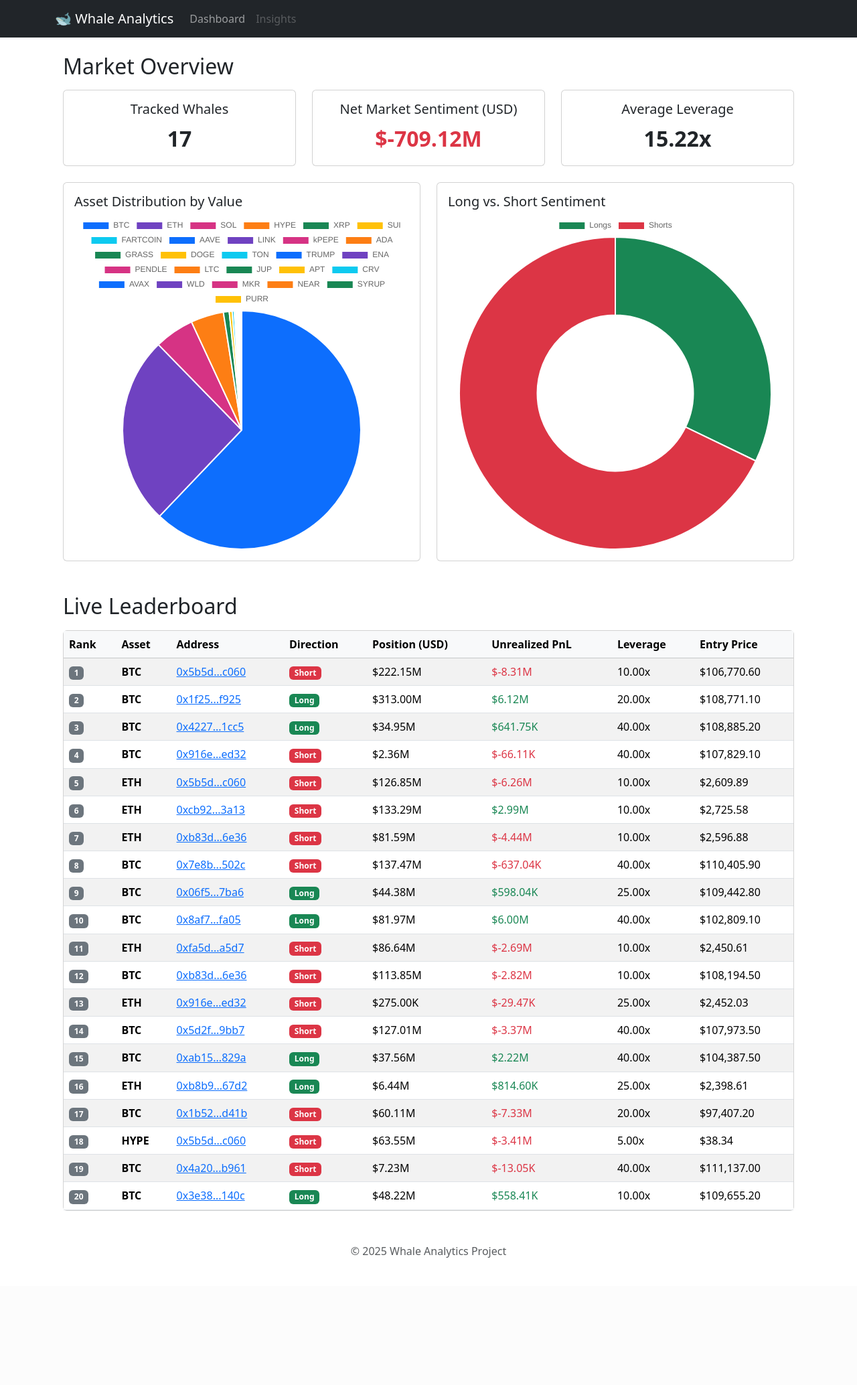
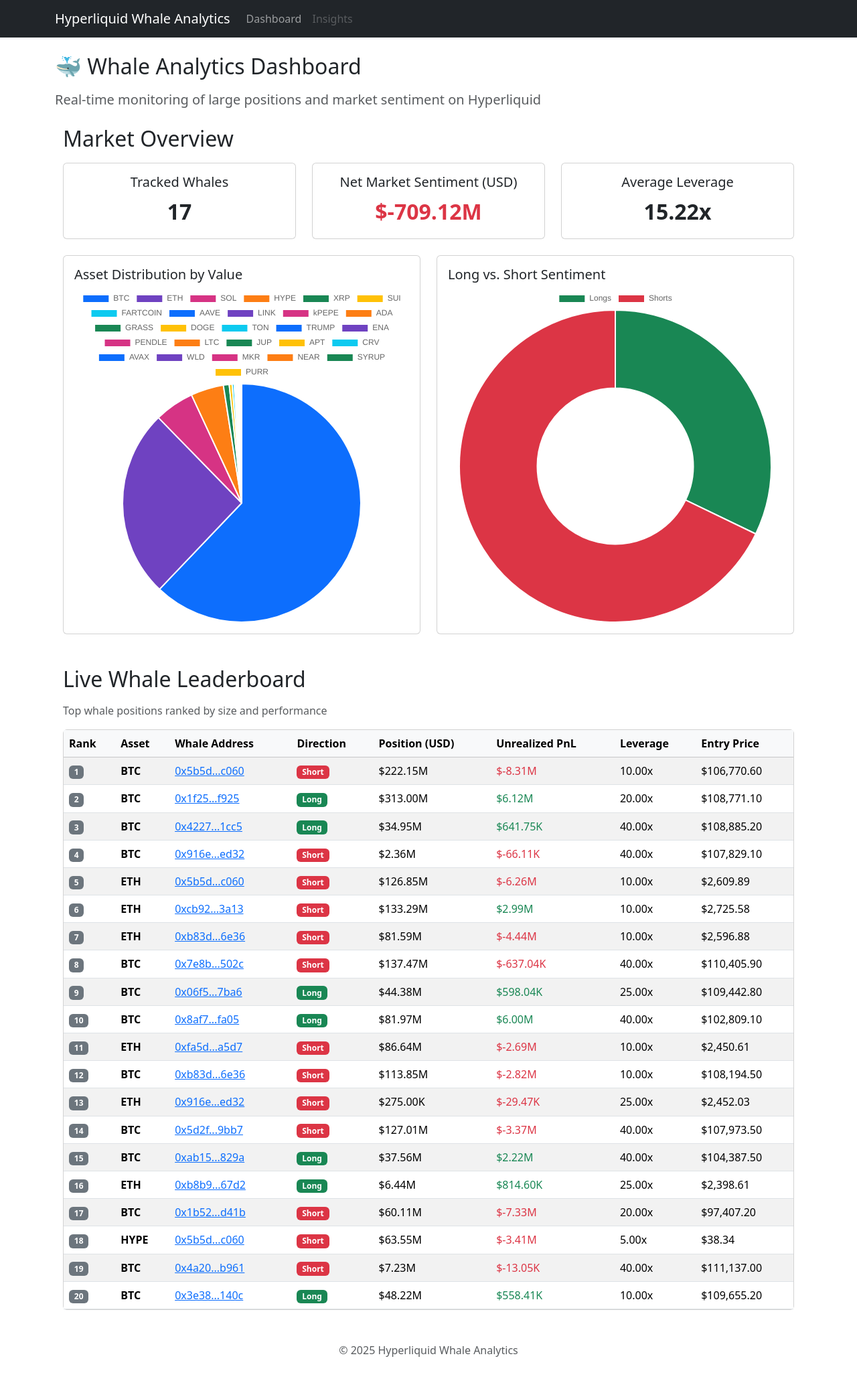
Before and after one commit to kkter/Hyperliquid_Whale_Analytics, a Flask app: page / in a window 1280 px wide. Shown: the whole page at 67% size. Before the commit the page ends 1878 px from the top, so only its background shows below. Run offline with Flask 3, Linux system fonts and the light colour scheme; data comes from the database, SQL or seed files in the repository.

Commit message:
SEO Optimization

```diff
--- a/app.py
+++ b/app.py
@@ -1,5 +1,5 @@
 import sqlite3
-from flask import Flask, render_template, jsonify
+from flask import Flask, render_template, jsonify, request
 
 app = Flask(__name__)
 DATABASE_FILE = 'data/whale_tracker.db'
@@ -15,8 +15,6 @@ def index():
     """Main dashboard page."""
     conn = get_db_connection()
 
-    # --- 1. Fetch data for the main leaderboard table ---
-    # This query is updated to include a 'direction' field.
     positions = conn.execute('''
         SELECT
             ls.rank,
@@ -47,8 +45,6 @@ def whale_profile(address):
 
     whale = conn.execute('SELECT * FROM addresses WHERE address = ?', (address,)).fetchone()
 
-    # --- QUERY MODIFIED HERE ---
-    # Add the CASE statement to determine position direction.
     current_positions = conn.execute('''
         SELECT *,
             CASE
@@ -75,8 +71,6 @@ def whale_history_api(address):
     ''', (address,)).fetchall()
     conn.close()
 
-    # Process data for Chart.js
-    # We group data by asset to draw multiple lines on the chart
     datasets = {}
     for row in history:
         asset = row['asset']
@@ -87,20 +81,17 @@ def whale_history_api(address):
 
     return jsonify(datasets)
 
-# --- NEW API ENDPOINT FOR OVERVIEW CHARTS ---
 @app.route('/api/market_overview')
 def market_overview_api():
     """API endpoint to provide data for the overview charts and KPIs."""
     conn = get_db_connection()
 
-    # 1. Calculate KPIs
     kpi_cards = {
         'total_whales': conn.execute('SELECT COUNT(*) FROM addresses').fetchone()[0],
         'net_sentiment': conn.execute('SELECT SUM(position_size_usd) FROM position_details').fetchone()[0] or 0,
         'avg_leverage': conn.execute('SELECT AVG(leverage) FROM position_details WHERE leverage > 0').fetchone()[0] or 0
     }
 
-    # 2. Calculate Asset Distribution for Pie Chart
     asset_dist_data = conn.execute('''
         SELECT asset, SUM(ABS(position_size_usd)) as total_value
         FROM position_details
@@ -113,7 +104,6 @@ def market_overview_api():
         'data': [row['total_value'] for row in asset_dist_data]
     }
 
-    # 3. Calculate Long vs Short for Doughnut Chart
     sentiment_data = conn.execute('''
         SELECT
             SUM(CASE WHEN position_size_usd > 0 THEN position_size_usd ELSE 0 END) as long_value,
@@ -133,3 +123,48 @@ def market_overview_api():
         'asset_distribution': asset_distribution,
         'market_sentiment': market_sentiment
     })
+
+# SEO Routes
+@app.route('/robots.txt')
+def robots_txt():
+    """Robots.txt file for search engine crawlers."""
+    return '''User-agent: *
+Allow: /
+Disallow: /api/
+
+Sitemap: {}/sitemap.xml'''.format(request.url_root.rstrip('/')), 200, {'Content-Type': 'text/plain'}
+
+@app.route('/sitemap.xml')
+def sitemap_xml():
+    """Generate sitemap for search engines."""
+    from flask import request
+    import datetime
+
+    conn = get_db_connection()
+    whales = conn.execute('SELECT address FROM addresses ORDER BY address').fetchall()
+    conn.close()
+
+    sitemap = '''<?xml version="1.0" encoding="UTF-8"?>
+<urlset xmlns="http://www.sitemaps.org/schemas/sitemap/0.9">
+    <url>
+        <loc>{}</loc>
+        <lastmod>{}</lastmod>
+        <changefreq>hourly</changefreq>
+        <priority>1.0</priority>
+    </url>'''.format(request.url_root.rstrip('/'), datetime.datetime.now().strftime('%Y-%m-%d'))
+
+    for whale in whales:
+        sitemap += '''
+    <url>
+        <loc>{}/whale/{}</loc>
+        <lastmod>{}</lastmod>
+        <changefreq>daily</changefreq>
+        <priority>0.8</priority>
+    </url>'''.format(request.url_root.rstrip('/'), whale['address'], datetime.datetime.now().strftime('%Y-%m-%d'))
+
+    sitemap += '\n</urlset>'
+
+    return sitemap, 200, {'Content-Type': 'application/xml'}
+
+if __name__ == '__main__':
+    app.run(debug=True)
--- a/templates/index.html
+++ b/templates/index.html
@@ -1,11 +1,23 @@
 {% extends "layout.html" %}
 
-{% block title %}Dashboard - Whale Analytics{% endblock %}
+{% block title %}Hyperliquid Whale Tracker - Live Dashboard & Analytics{% endblock %}
+{% block description %}Monitor Hyperliquid whale positions in real-time. Track large crypto trades, analyze market sentiment, and discover trading opportunities with our comprehensive whale analytics dashboard.{% endblock %}
+{% block keywords %}Hyperliquid whale tracker, crypto whale dashboard, large position monitoring, market sentiment analysis, whale trading data{% endblock %}
+
+{% block og_title %}Hyperliquid Whale Dashboard - Real-time Large Position Tracking{% endblock %}
+{% block og_description %}Live dashboard showing Hyperliquid whale positions, market sentiment, and trading analytics. Track the biggest crypto moves in real-time.{% endblock %}
 
 {% block content %}
+<!-- SEO-friendly heading structure -->
+<header class="mb-4">
+    <h1 class="h2 mb-3">🐳 Whale Analytics Dashboard</h1>
+    <p class="lead text-muted">Real-time monitoring of large positions and market sentiment on Hyperliquid</p>
+</header>
+
 <div class="container">
     <!-- 1. Market Overview Section -->
-    <h2 class="mb-3">Market Overview</h2>
+    <section aria-labelledby="market-overview-heading">
+        <h2 id="market-overview-heading" class="mb-3">Market Overview</h2>
         <div class="row mb-4" id="kpi-cards-container">
             <!-- KPI Cards will be loaded here by JavaScript -->
         </div>
@@ -14,36 +26,39 @@
             <div class="col-md-6">
                 <div class="card">
                     <div class="card-body">
-                    <h5 class="card-title">Asset Distribution by Value</h5>
-                    <canvas id="assetDistributionChart"></canvas>
+                        <h3 class="card-title h5">Asset Distribution by Value</h3>
+                        <canvas id="assetDistributionChart" aria-label="Asset distribution pie chart showing position values by asset"></canvas>
                     </div>
                 </div>
             </div>
             <div class="col-md-6">
                 <div class="card">
                     <div class="card-body">
-                    <h5 class="card-title">Long vs. Short Sentiment</h5>
-                    <canvas id="marketSentimentChart"></canvas>
+                        <h3 class="card-title h5">Long vs. Short Sentiment</h3>
+                        <canvas id="marketSentimentChart" aria-label="Market sentiment chart showing long vs short positions"></canvas>
                     </div>
                 </div>
             </div>
         </div>
+    </section>
 
     <!-- 2. Live Leaderboard Section -->
-    <h2 class="mb-3">Live Leaderboard</h2>
+    <section aria-labelledby="leaderboard-heading">
+        <h2 id="leaderboard-heading" class="mb-3">Live Whale Leaderboard</h2>
+        <p class="text-muted mb-3">Top whale positions ranked by size and performance</p>
         <div class="card">
             <div class="table-responsive">
-            <table class="table table-hover table-striped mb-0">
+                <table class="table table-hover table-striped mb-0" role="table" aria-label="Whale positions leaderboard">
                     <thead class="table-light">
                         <tr>
-                        <th>Rank</th>
-                        <th>Asset</th>
-                        <th>Address</th>
-                        <th>Direction</th>
-                        <th>Position (USD)</th>
-                        <th>Unrealized PnL</th>
-                        <th>Leverage</th>
-                        <th>Entry Price</th>
+                            <th scope="col">Rank</th>
+                            <th scope="col">Asset</th>
+                            <th scope="col">Whale Address</th>
+                            <th scope="col">Direction</th>
+                            <th scope="col">Position (USD)</th>
+                            <th scope="col">Unrealized PnL</th>
+                            <th scope="col">Leverage</th>
+                            <th scope="col">Entry Price</th>
                         </tr>
                     </thead>
                     <tbody>
@@ -52,7 +67,8 @@
                             <td><span class="badge bg-secondary">{{ pos.rank }}</span></td>
                             <td><strong>{{ pos.asset }}</strong></td>
                             <td>
-                            <a href="{{ url_for('whale_profile', address=pos.whale_address) }}">
+                                <a href="{{ url_for('whale_profile', address=pos.whale_address) }}"
+                                   aria-label="View whale profile for {{ pos.whale_address[:6] }}">
                                     {{ pos.whale_address[:6] }}...{{ pos.whale_address[-4:] }}
                                 </a>
                             </td>
@@ -79,6 +95,7 @@
                 </table>
             </div>
         </div>
+    </section>
 </div>
 
 <script>
--- a/templates/layout.html
+++ b/templates/layout.html
@@ -3,11 +3,53 @@
 <head>
     <meta charset="utf-8">
     <meta name="viewport" content="width=device-width, initial-scale=1">
-    <title>{% block title %}Whale Analytics{% endblock %}</title>
+    <title>{% block title %}Hyperliquid Analytics - Real-time Crypto Whale Tracking{% endblock %}</title>
+
+    <!-- SEO Meta Tags -->
+    <meta name="description" content="{% block description %}Track Hyperliquid whales in real-time. Monitor large crypto positions, analyze market sentiment, and get insights into whale trading behavior.{% endblock %}">
+    <meta name="keywords" content="{% block keywords %}Hyperliquid, whale tracking, crypto whales, large positions, trading analytics, market sentiment, DeFi analytics{% endblock %}">
+    <meta name="author" content="Whale Analytics Team">
+    <meta name="robots" content="index, follow">
+
+    <!-- Open Graph Tags -->
+    <meta property="og:title" content="{% block og_title %}Hyperliquid Whale Analytics - Professional Crypto Whale Tracking{% endblock %}">
+    <meta property="og:description" content="{% block og_description %}Real-time monitoring of Hyperliquid whale positions with comprehensive analytics and market insights.{% endblock %}">
+    <meta property="og:type" content="website">
+    <meta property="og:url" content="{{ request.url }}">
+    <meta property="og:site_name" content="Hyperliquid Whale Analytics">
+    <meta property="og:locale" content="en_US">
+
+    <!-- Twitter Card Tags -->
+    <meta name="twitter:card" content="summary_large_image">
+    <meta name="twitter:title" content="{% block twitter_title %}Hyperliquid Whale Analytics{% endblock %}">
+    <meta name="twitter:description" content="{% block twitter_description %}Professional crypto whale tracking and analytics platform{% endblock %}">
+
+    <!-- Canonical URL -->
+    <link rel="canonical" href="{{ request.url }}">
+
+    <!-- Schema.org Structured Data -->
+    <script type="application/ld+json">
+    {
+        "@context": "https://schema.org",
+        "@type": "WebApplication",
+        "name": "Hyperliquid Whale Analytics",
+        "description": "Professional Hyperliquid whale tracking and analytics platform",
+        "url": "{{ request.url_root }}",
+        "applicationCategory": "FinanceApplication",
+        "operatingSystem": "Web",
+        "offers": {
+            "@type": "Offer",
+            "price": "0",
+            "priceCurrency": "USD"
+        }
+    }
+    </script>
+
     <!-- Bootstrap 5 CSS -->
     <link href="https://cdn.jsdelivr.net/npm/bootstrap@5.3.3/dist/css/bootstrap.min.css" rel="stylesheet">
     <!-- Chart.js for charts -->
     <script src="https://cdn.jsdelivr.net/npm/chart.js"></script>
+    <script defer src="https://umami.520353.xyz/demo.js" data-website-id="66fce96a-6614-4b26-aa13-e1068625e4e3"></script>
     <style>
         /* --- CSS FOR STICKY FOOTER --- */
         body {
@@ -26,7 +68,7 @@
 <body>
     <nav class="navbar navbar-expand-lg navbar-dark bg-dark mb-4">
         <div class="container">
-            <a class="navbar-brand" href="{{ url_for('index') }}">🐋 Whale Analytics</a>
+            <a class="navbar-brand" href="{{ url_for('index') }}">Hyperliquid Whale Analytics</a>
             <div class="collapse navbar-collapse">
                 <ul class="navbar-nav me-auto mb-2 mb-lg-0">
                     <li class="nav-item">
@@ -45,7 +87,7 @@
     </main>
 
     <footer class="text-center text-muted py-4 mt-4">
-        <p>&copy; 2025 Whale Analytics Project</p>
+        <p>&copy; 2025 Hyperliquid Whale Analytics</p>
     </footer>
 
 </body>
```
Also changed, not shown: templates/whale_profile.html (+36 -25 lines). Lines whose indentation alone changed are shown as unchanged.
